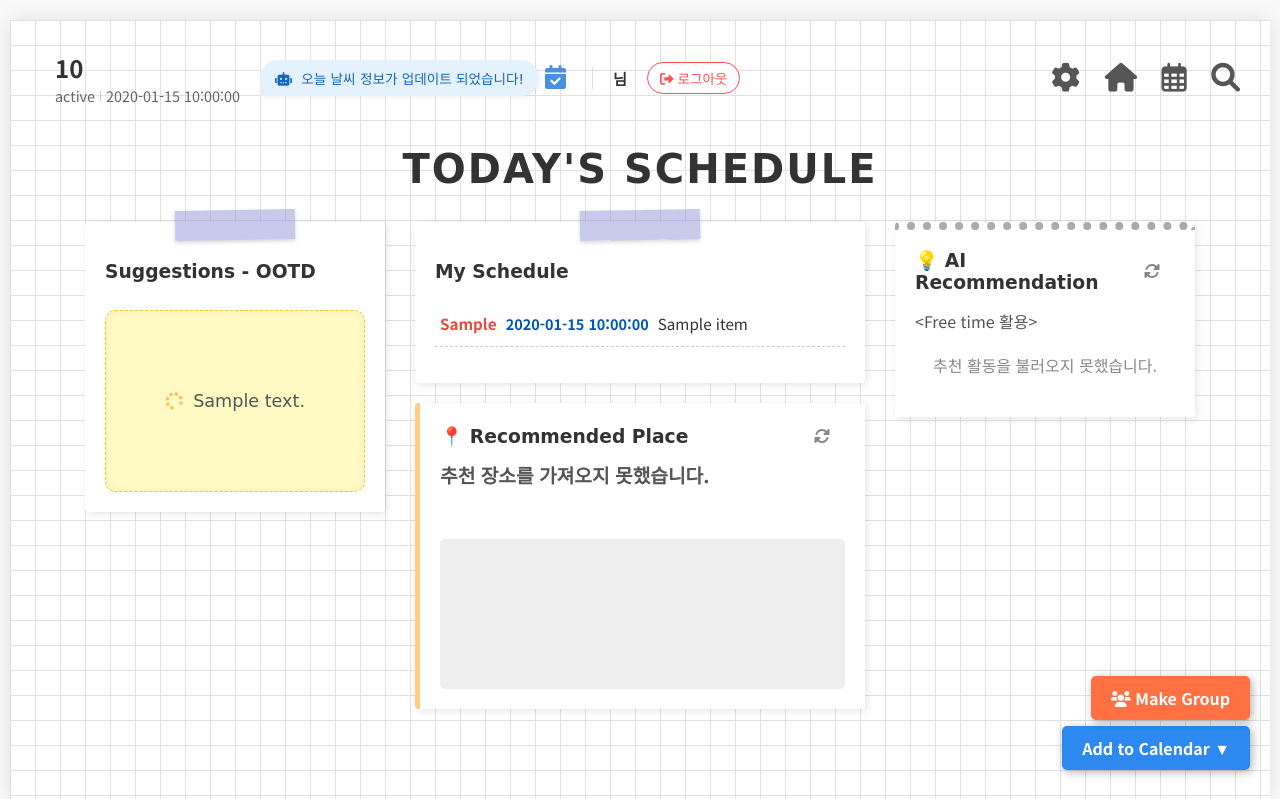
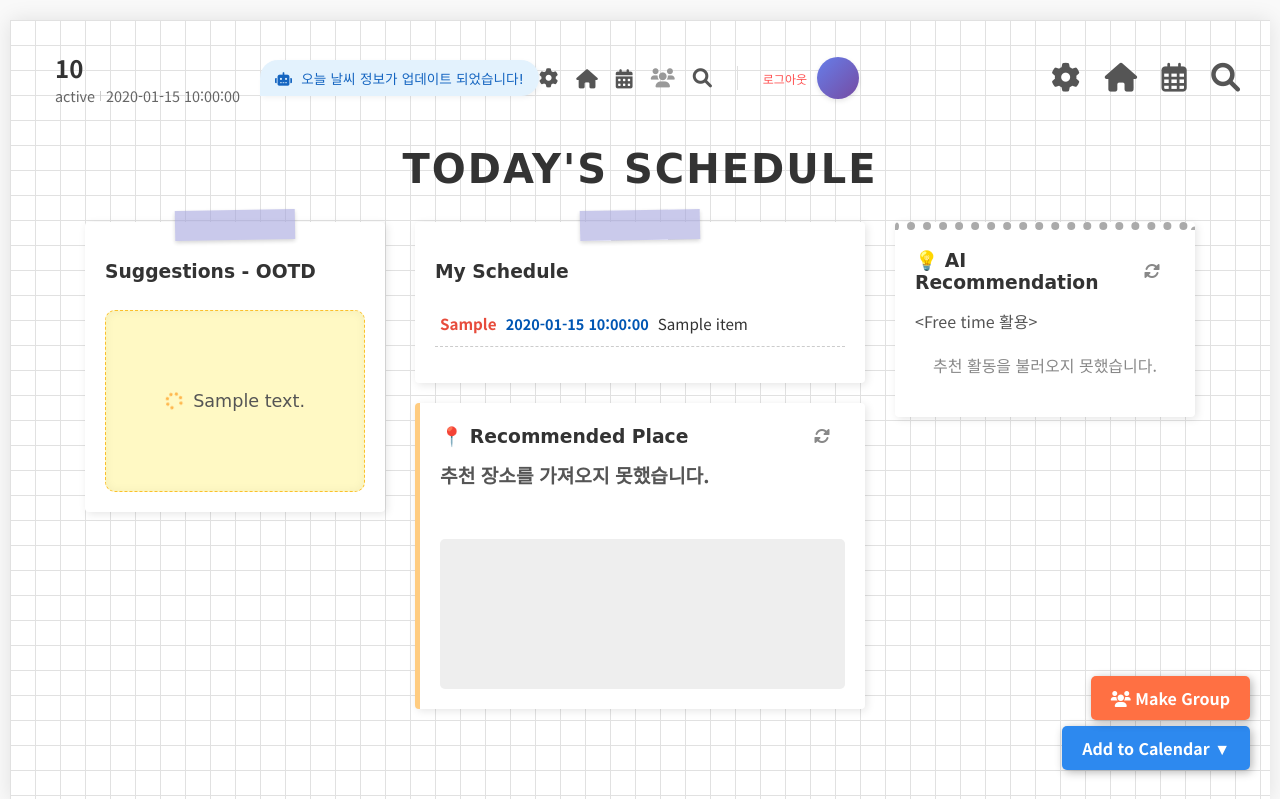
Before and after one commit to hyunho0728/smart_calendar, a Python web app: template calendar/templates/dashboard.html in a window 1280 px wide. Shown: the top 799 px of the page. Run offline with Jinja, Linux system fonts and the light colour scheme; the template is opened without the code that fills it: most values are stand-ins (such as "Sample title", 1, 10 or a date in 2020); some web fonts are replaced.

Commit message:
bug : 아이콘 위치 이상함

```diff
--- a/calendar/templates/dashboard.html
+++ b/calendar/templates/dashboard.html
@@ -1,9 +1,10 @@
 {% extends "base.html" %}
 
 {% block header_content %}
+<!-- 헤더 전체 컨테이너 -->
 <div style="display: flex; justify-content: space-between; align-items: center; width: 100%;">
 
-    <!-- 왼쪽: 날씨 및 코멘트 -->
+    <!-- [왼쪽] 날씨 및 정보 -->
     <div style="display: flex; align-items: center;">
         <div style="display: flex; align-items: center; gap: 15px;">
             <div style="text-align: center;">
@@ -29,25 +30,50 @@
         </div>
     </div>
 
-    <!-- [수정됨] 오른쪽: 버튼 아이콘 그룹 및 프로필 -->
-    <div style="display: flex; align-items: center; gap: 20px;">
+    <!-- [오른쪽] 네비게이션 아이콘 + 프로필 아바타 -->
+    <div style="display: flex; align-items: center; gap: 25px;">
 
-        <!-- 공유 캘린더 참가 버튼 (아이콘) -->
-        <button onclick="openJoinModal()" title="공유 캘린더 참가하기" style="background:none; border:none; cursor:pointer; color:#4a90e2; font-size: 1.5rem;">
-            <i class="fas fa-calendar-check"></i>
-        </button>
+        <!-- 1. 네비게이션 아이콘들 -->
+        <div style="display: flex; align-items: center; gap: 18px; font-size: 1.2rem;">
+            <!-- 설정 -->
+            <i class="fas fa-cog" style="color: #555; cursor: pointer;" title="설정"></i>
 
-        <div style="text-align: right; border-left: 1px solid #ddd; padding-left: 20px;">
-            <span style="display: block; font-weight: bold; color: #333; font-size: 0.95rem;">
-                {{ current_user.username }}님
-            </span>
-            <span style="display: block; font-size: 0.75rem; color: #888;">
-                {{ current_user.email }}
-            </span>
+            <!-- 홈 -->
+            <a href="/" style="color: #555; text-decoration: none;" title="대시보드">
+                <i class="fas fa-home"></i>
+            </a>
+
+            <!-- 캘린더 -->
+            <a href="/calendar" style="color: #555; text-decoration: none;" title="캘린더">
+                <i class="fas fa-calendar-alt"></i>
+            </a>
+
+            <!-- 공유 캘린더 참가 (회색) -->
+            <i class="fas fa-users" onclick="openJoinModal()" title="공유 캘린더 참가" style="color: #999; cursor: pointer;"></i>
+
+            <!-- 검색 -->
+            <i class="fas fa-search" style="color: #555; cursor: pointer;" title="검색"></i>
         </div>
-        <a href="{{ url_for('logout') }}" class="btn-outline" style="text-decoration: none; color: #ff5252; border-color: #ff5252; font-size: 0.85rem; padding: 5px 12px; border-radius: 20px; transition: all 0.2s;">
-            <i class="fas fa-sign-out-alt"></i> 로그아웃
-        </a>
+
+        <!-- 구분선 -->
+        <div style="width: 1px; height: 24px; background: #e0e0e0;"></div>
+
+        <!-- 2. [요청하신] 프로필 아바타 영역 -->
+        <div style="display: flex; align-items: center; gap: 10px;">
+            <div style="text-align: right;">
+                <div style="font-weight: bold; font-size: 0.9rem; color: #333;">
+                    {{ current_user.username }}
+                </div>
+                <a href="{{ url_for('logout') }}" style="font-size: 0.75rem; color: #ff5252; text-decoration: none; display: block;">
+                    로그아웃
+                </a>
+            </div>
+            <!-- 프로필 사진 (아바타) -->
+            <div style="width: 42px; height: 42px; border-radius: 50%; background: linear-gradient(135deg, #667eea 0%, #764ba2 100%); color: white; display: flex; align-items: center; justify-content: center; font-weight: bold; font-size: 1.2rem; box-shadow: 0 2px 5px rgba(0,0,0,0.1);">
+                {{ current_user.username[0] | upper }}
+            </div>
+        </div>
+
     </div>
 
 </div>
@@ -152,7 +178,7 @@
     </a>
 </div>
 
-<!-- [추가됨] 공유 캘린더 참가 모달 -->
+<!-- 공유 캘린더 참가 모달 -->
 <div id="joinModal" style="display: none; position: fixed; z-index: 2000; left: 0; top: 0; width: 100%; height: 100%; background-color: rgba(0,0,0,0.6); align-items: center; justify-content: center;">
     <div style="background-color: #fff; padding: 30px; border-radius: 15px; width: 350px; text-align: center; box-shadow: 0 5px 15px rgba(0,0,0,0.3); position: relative;">
         <span onclick="closeJoinModal()" style="position: absolute; top: 10px; right: 15px; font-size: 24px; cursor: pointer; color: #aaa;">&times;</span>
```
